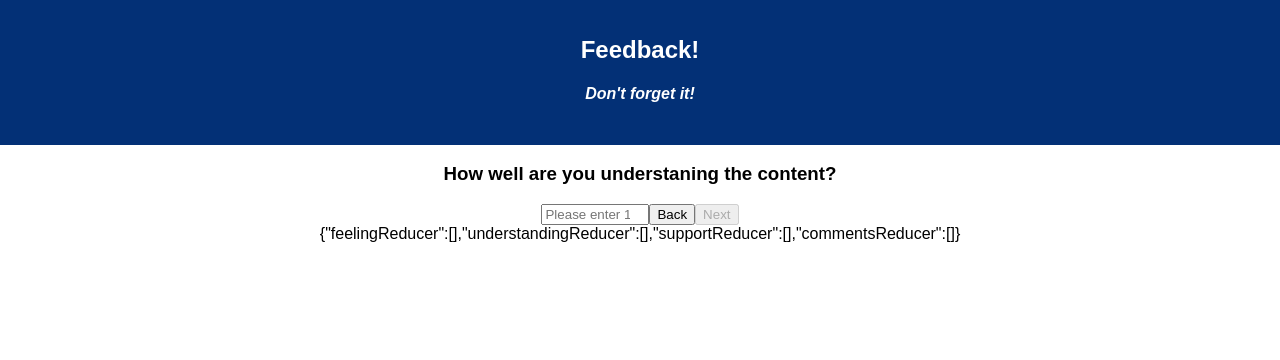
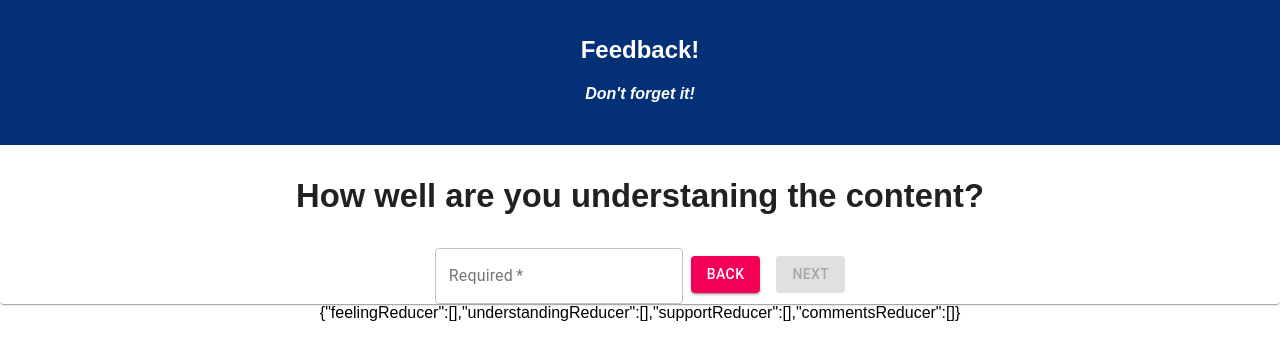
Before and after one commit to cmdornfeld/redux-feedback-loop, a React (Create React App) app: page /understanding in a window 1280 px wide. Shown: the top 360 px of the page. Built offline with nearby package versions, Linux system fonts and the light colour scheme.

Commit message:
added materialUI Card Textfield and Button

```diff
--- a/src/components/Understanding/Understanding.js
+++ b/src/components/Understanding/Understanding.js
@@ -1,6 +1,23 @@
 import React, {Component} from 'react';
 import {connect} from 'react-redux';
 import Header from '../Header/Header';
+import { withStyles } from '@material-ui/core/styles';
+import Button from '@material-ui/core/Button';
+import Card from '@material-ui/core/Card';
+import TextField from '@material-ui/core/TextField';
+
+const styles = theme => ({
+    card: {
+      minWidth: 256,
+      fontSize: 28,
+    },
+      textField: {
+        marginLeft: theme.spacing.unit,
+      },
+      button: {
+        margin: theme.spacing.unit,
+      },
+  });
 
 class Understanding extends Component {
 
@@ -28,13 +45,15 @@ class Understanding extends Component {
         return (
             <>
                 <Header />
-                <div>
+                <Card className={this.props.classes.card}>
                     <h3>How well are you understaning the content?</h3>
-                    <input onChange={(event) => this.handleChange(event)} type="number"
-                        placeholder="Please enter 1 - 5" value={this.state.understanding} min="1" max="5" />
-                    <button onClick={this.returnToPreviousPage}>Back</button>
-                    <button disabled={!this.state.understanding} onClick={this.enterUnderstandingInfoAndMoveForward}>Next</button>
-                </div>
+                    <TextField required label="Required" className={this.props.classes.textField} onChange={(event) => this.handleChange(event)}
+                        type="number" placeholder="Please enter 1 - 5" value={this.state.understanding} variant="outlined" min="1" max="5" />
+                    <Button className={this.props.classes.button} onClick={this.returnToPreviousPage}
+                        variant="contained" color="secondary">Back</Button>
+                    <Button className={this.props.classes.button} disabled={!this.state.understanding}
+                        onClick={this.enterUnderstandingInfoAndMoveForward} variant="contained" color="primary">Next</Button>
+                </Card>
                 {JSON.stringify(this.props.reduxState)}
                 {/* REMOVE THE ABOVE LINE; FOR TESTING ONLY */}
             </>
@@ -47,4 +66,4 @@ const putReduxStateOnProps = (reduxState) => ({
     reduxState
 })
 
-export default connect(putReduxStateOnProps)(Understanding);
+export default connect(putReduxStateOnProps)(withStyles(styles)(Understanding));
```
